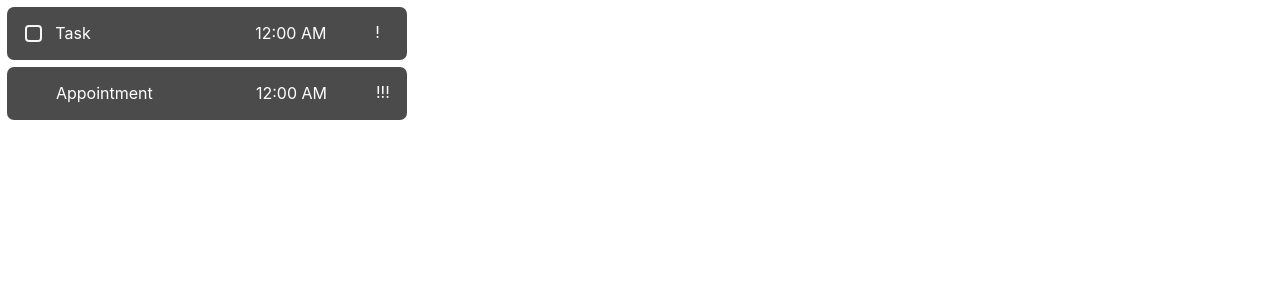
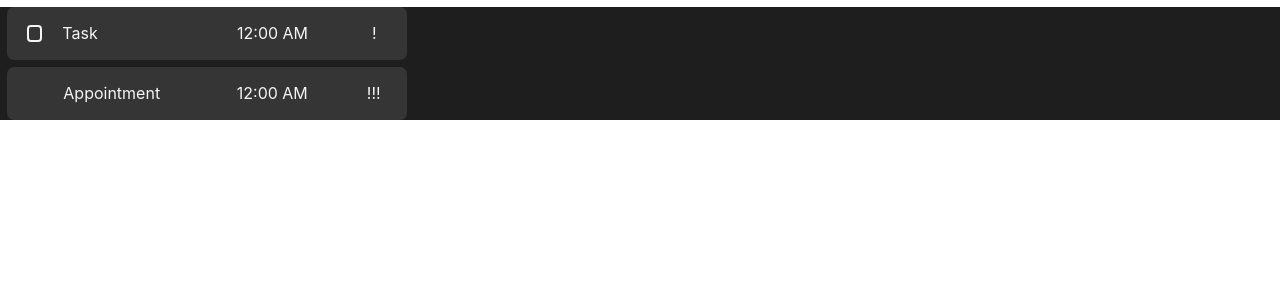
Before and after one commit to cainspencerm/TaskListAngular, an Angular app: page / in a window 1280 px wide. Shown: the top 300 px of the page. Built offline with nearby package versions, Linux system fonts and the light colour scheme.

Commit message:
Added styling to checkbox and priority.

```diff
--- a/src/app/item/item.component.css
+++ b/src/app/item/item.component.css
@@ -1,3 +1,7 @@
+* {
+    background-color: rgb(30, 30, 30);
+}
+
 .tile {
     margin:5pt;
     height:40pt;
@@ -6,51 +10,76 @@
     justify-content:center;
     align-items: center;
     color:white;
-    background-color: rgb(75, 75, 75);
+    background-color: rgba(255, 255, 255, 10%);
     border-radius:7px;
 }
 
 .tile:hover {
-    background-color: rgb(85, 85, 85);
-    filter: drop-shadow(1px 1px 1px rgb(10, 10, 10));
+    background-color: rgba(255, 255, 255, 15%);
+    filter: drop-shadow(1px 1px 1px rgba(255, 255, 255, 15%));
 }
 
 .complete {
-    margin:10pt;
-    width:13pt;
-    height:13pt;
-    -webkit-appearance:none;
-    border-radius:3pt;
-    background-color: rgb(75, 75, 75);
+    margin: 15pt;
+    appearance: none;
+    -webkit-appearance: none;
+    width: 13pt;
+    height: 13pt;
+    border-radius: 3pt;
+    background-color: transparent;
+    cursor: pointer;
 	border: 2px solid whitesmoke;
+    display: flex;
+    align-items: center;
+    justify-content: center;
+}
+
+.complete:after {
+    content: "\f00c";
+    font-family: 'Font Awesome 5 Free';
+    font-weight: 600;
+    font-size: 8pt;
+    display: none;
+}
+
+.complete:hover {
+    background-color: rgba(255, 255, 255, 15%);
+}
+
+.complete:checked {
+    background-color: royalblue;
 }
 
 .complete:checked:after {
-    content: '\2714';
-    font-size: 14px;
-	position: absolute;
-	top: 10pt;
-	left: 10pt;
-	color: #0091ff;
+    display: block;
 }
 
 .name {
-    width:50%;
-    height:max-content;
-    float:left;
-    text-align:left;
-    display:flex;
+    width: 50%;
+    text-align: left;
+    background-color: transparent;
+    color: whitesmoke;
 }
 
 .date {
-    width:30%;
-    float:left;
-    text-align:left;
+    width: 30%;
+    text-align: left;
+    background-color: transparent;
+    color: whitesmoke;
 }
 
 .priority {
-    width:20pt;
-    height:20pt;
-    float:right;
-    display:flex;
+    margin: 15pt;
+    width: 20pt;
+    height: 20pt;
+    float: right;
+    text-align: center;
+    border: none;
+    border-radius: 2pt;
+    background-color: transparent;
+    color: whitesmoke;
 }
+
+.priority:hover {
+    background-color: rgba(255, 255, 255, 15%);
+}
--- a/src/app/item/item.component.html
+++ b/src/app/item/item.component.html
@@ -1,10 +1,19 @@
+<!DOCTYPE html>
+
+<head>
+    <link rel="stylesheet" href="item.component.css">
+    <link rel="stylesheet" href="https://cdnjs.cloudflare.com/ajax/libs/font-awesome/5.15.3/css/all.min.css">
+</head>
+
+<body>
     <div>
         <div class="tile" *ngFor="let item of items">
             <input class="complete" *ngIf="item.isTask" type="checkbox">
-        <div *ngIf="item.isAppointment" style="width:34pt"></div>
+            <div *ngIf="item.isAppointment" style="width:49pt"></div>
             <div class="name">{{item.name}}</div>
             <div class="date">{{item.date | date:'shortTime'}}</div>
             <!-- <div class="priority">{{item.priority | priority}}</div> -->
-        <div class="priority">{{item.priority | priority}}</div>
+            <button class="priority">{{item.priority | priority}}</button>
         </div>
     </div>
+</body>
```
Lines whose indentation alone changed are shown as unchanged.
